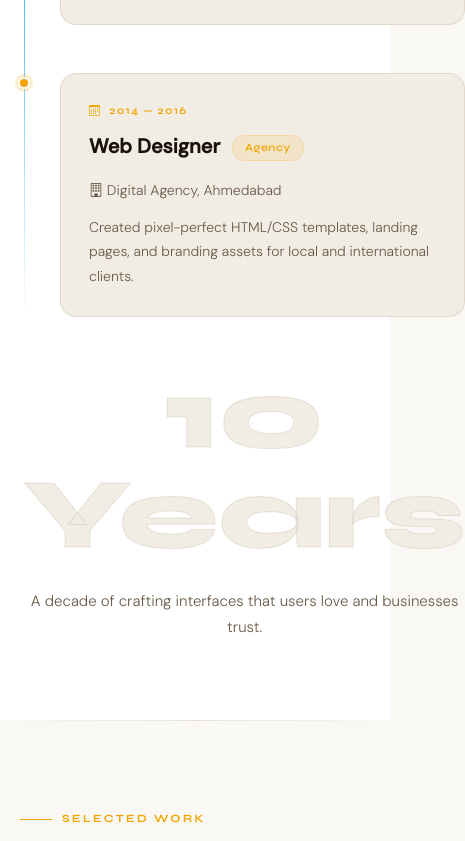
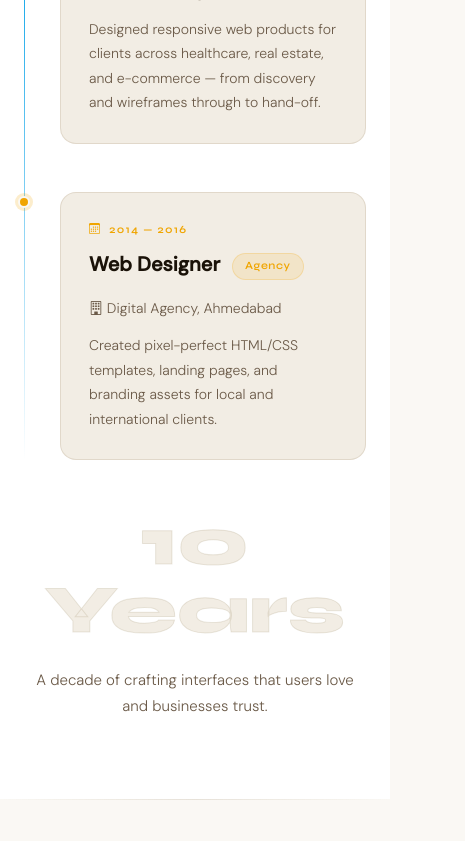
Before and after one commit to vivekshah787/portfolio-nextjs, a Next.js app: page / in a window 390 px wide. Shown: the part 5350-6191 px from the top of the page, 465 px wide, since content can reach past the window. Built offline with nearby package versions, Linux system fonts and the light colour scheme.

Commit message:
Updated Changes

```diff
--- a/src/styles/globals.css
+++ b/src/styles/globals.css
@@ -648,6 +648,7 @@ footer p { font-size: 13px; color: var(--clr-muted); margin: 0; }
   .pi-tags, .pi-year { display: none; }
   body { cursor: auto; }
   .cursor, .cursor-follower { display: none; }
+  .exp-big-num {font-size: 68px;}
 }
 @media (max-width: 480px) {
   .service-cards-grid { grid-template-columns: 1fr; }
```
Also changed, not shown: 1 other file (tests, documents, lock files or other folders).
